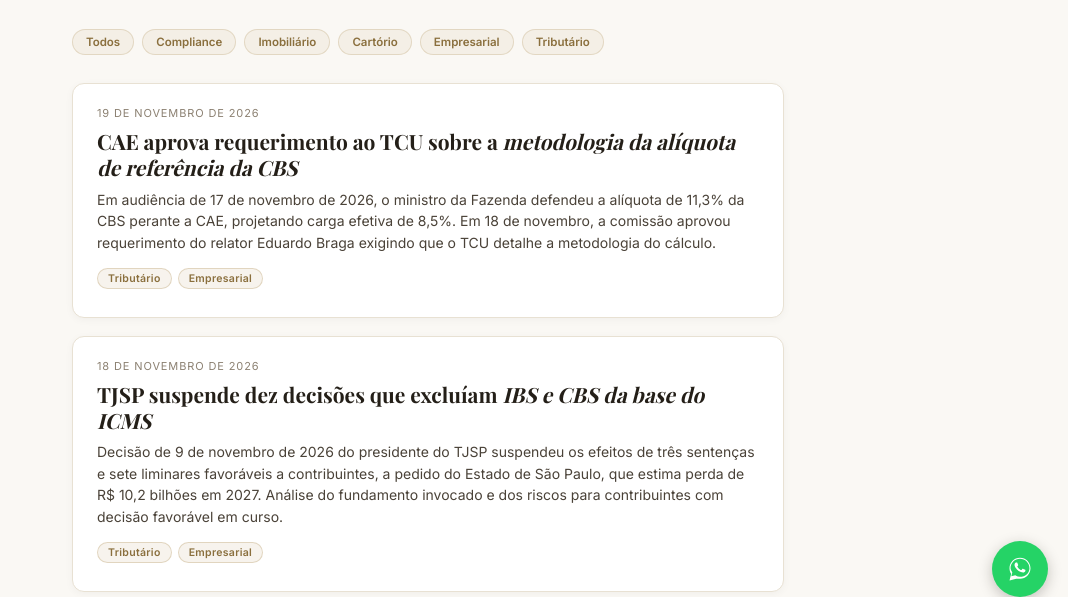
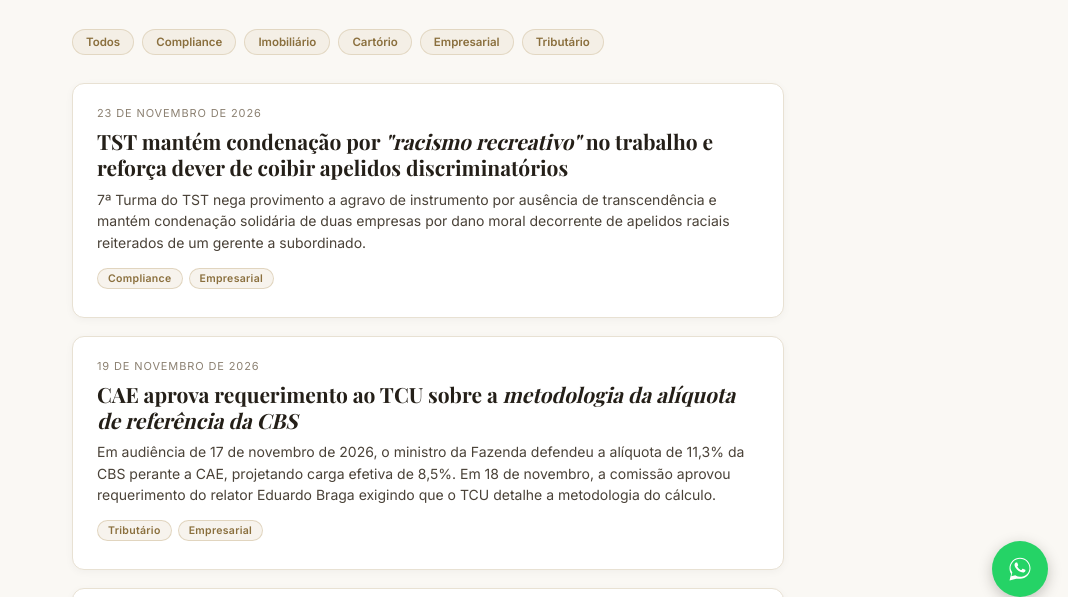
Before and after one commit to roberta28cepeda/psa-blog, a plain HTML site: page index.html in a window 1280 px wide. Shown: the part 183-780 px from the top of the page, without its empty margins (212-1280 px from the left). Drawn offline with nearby package versions, Linux system fonts and the light colour scheme; a web font is replaced by a local one.

```diff
--- a/index.html
+++ b/index.html
@@ -236,6 +236,14 @@
   <h1 class="page-title">Blog PSA Advocacia Empresarial</h1>
   <p class="page-sub">Compliance, imobiliário, cartório, empresarial e tributário — sem juridiquês.</p>
   <div class="filter-row"><span class="filter-tag">Todos</span><span class="filter-tag">Compliance</span><span class="filter-tag">Imobiliário</span><span class="filter-tag">Cartório</span><span class="filter-tag">Empresarial</span><span class="filter-tag">Tributário</span></div>
+
+    <a href="tst-apelido-racista-padaria.html" class="post-card">
+    <div class="data">23 de novembro de 2026</div>
+    <h2>TST mantém condenação por <em>"racismo recreativo"</em> no trabalho e reforça dever de coibir apelidos discriminatórios</h2>
+    <p>7ª Turma do TST nega provimento a agravo de instrumento por ausência de transcendência e mantém condenação solidária de duas empresas por dano moral decorrente de apelidos raciais reiterados de um gerente a subordinado.</p>
+    <div style="margin-top:12px;"><span class="tag">Compliance</span><span class="tag">Empresarial</span></div>
+  </a>
+
 
     <a href="cae-requerimento-tcu-metodologia-cbs.html" class="post-card">
     <div class="data">19 de novembro de 2026</div>
```
